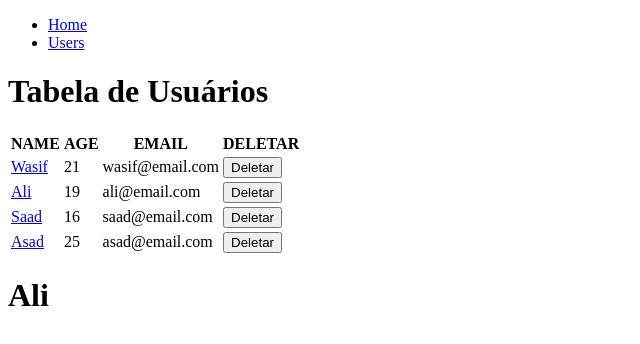
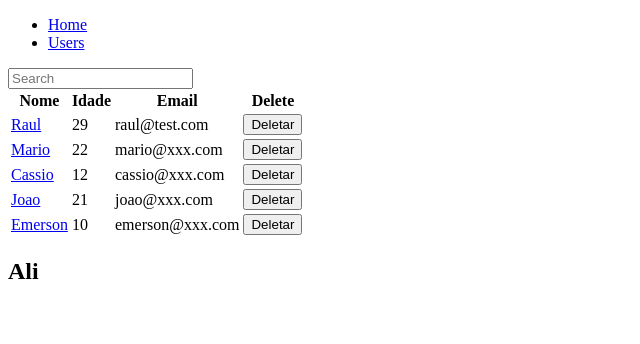
Before and after one commit to frenow/react-ex02, a React (Create React App) app: page /users/Ali in a window 1280 px wide. Shown: the top 344 px of the page, without its empty margins (0-640 px from the left). Built offline with nearby package versions, Linux system fonts and the light colour scheme.

Commit message:
add delet and filter

```diff
--- a/src/ApplicationRoutes.js
+++ b/src/ApplicationRoutes.js
@@ -1,12 +1,11 @@
 import React from "react";
 import { Route } from "react-router-dom";
-import { home, users, busca } from "./components";
+import { home, Users } from "./components";
 
 export const ApplicationRoutes = () => (
   <>
     <Route path="/" exact component={home} />
-    <Route path="/users/" component={users} />
-    <Route path="/busca/" component={busca} />
-    <Route path="/users/:name" component={users} />
+    <Route path="/users/" component={Users} />
+    <Route path="/users/:name" component={Users} />
   </>
 );
--- a/src/components/busca.js
+++ /dev/null
@@ -1,47 +0,0 @@
-import React from "react";
-
-export class busca extends React.Component {
-    constructor(props) {
-      super(props);
-      this.state = {
-        isGoing: true,
-        numberOfGuests: 2
-      };
-
-      this.handleInputChange = this.handleInputChange.bind(this);
-    }
-
-    handleInputChange(event) {
-      const target = event.target;
-      const value = target.type === 'checkbox' ? target.checked : target.value;
-      const name = target.name;
-
-      this.setState({
-        [name]: value
-      });
-    }
-
-    render() {
-      return (
-        <form>
-          <label>
-            Estão indo:
-            <input
-              name="isGoing"
-              type="checkbox"
-              checked={this.state.isGoing}
-              onChange={this.handleInputChange} />
-          </label>
-          <br />
-          <label>
-            Número de convidados:
-            <input
-              name="numberOfGuests"
-              type="number"
-              value={this.state.numberOfGuests}
-              onChange={this.handleInputChange} />
-          </label>
-        </form>
-      );
-    }
-  }
--- a/src/components/index.js
+++ b/src/components/index.js
@@ -1,3 +1,2 @@
-export { users } from "./users";
+export { Users } from "./users";
 export { home } from "./home";
-export { busca } from "./busca";
--- a/src/components/users.js
+++ b/src/components/users.js
@@ -1,76 +1,101 @@
 import React from "react";
 import {Link} from 'react-router-dom';
 
-export class users extends React.Component {
+let users = [
+   {
+     name: 'Raul',
+     age: 29,
+     email: 'raul@test.com',
+   },
+   {
+      name: 'Mario',
+      age: 22,
+      email: 'mario@xxx.com',
+    },
+    {
+      name: 'Cassio',
+      age: 12,
+      email: 'cassio@xxx.com',
+    },
+    {
+      name: 'Joao',
+      age: 21,
+      email: 'joao@xxx.com',
+    },
+    {
+      name: 'Emerson',
+      age: 10,
+      email: 'emerson@xxx.com',
+    },
+];
+
+export class Users extends React.Component {
 
    constructor(props) {
-       super(props)
+      super(props);
+
       this.state = {
-          usuarios: [
-             { name: 'Wasif', age: 21, email: 'wasif@email.com',deletar:'' },
-             { name: 'Ali', age: 19, email: 'ali@email.com',deletar:'' },
-             { name: 'Saad', age: 16, email: 'saad@email.com',deletar:'' },
-             { name: 'Asad', age: 25, email: 'asad@email.com',deletar:'' }
-          ]
+          users: users,
+          result: users,
+      };
+      this.filterList = this.filterList.bind(this);
+  }
+
+//  componentWillReceiveProps(nextProps) {
+//      this.setState({
+//          users: nextProps.users,
+//      });
+//  }
+
+//    componentDidUpdate(nextProps) {
+//          this.setState({
+//            users: nextProps.users,
+//         });
+//   }
+
+  filterList(event) {
+      let value = event.target.value;
+      let users = this.state.users, result=[];
+      result = users.filter((user)=>{
+          return user.name.toLowerCase().search(value) !== -1;
+      });
+      this.setState({result});
+  }
+
+deletUser(e, param) {
+   let users = this.state.users;
+
+   for(var i=0 ; i < users.length; i++)
+   {
+     if(users[i].name === param){
+        users.splice(i, 1);
      }
    }
-    componentDidUpdate(prevProps, prevState) {
-        if (prevProps.data !== this.props.data) {
-
-        }
+   this.setState({users});
+   e.preventDefault();
 }
 
-    renderTableHeader() {
-       let header = Object.keys(this.state.usuarios[0])
-       return header.map((key, index) => {
-          return <th key={index}>{key.toUpperCase()}</th>
-       })
+render(){
+
+   const nome = this.props.match.params.name;
+
+   const userList = this.state.result.map((user) => {
+     return <tr><td><Link to={'/users/'+user.name}>{user.name}</Link></td><td>{user.age}</td><td>{user.email}</td><td><button onClick={(e) => this.deletUser(e, user.name)}>Deletar</button></td></tr>;
+   });
+
+   if (nome) {
+      return ( <div><h2>{nome}</h2></div>)
    }
 
-    renderTableData() {
-        function deletarUser(e, param) {
-            e.preventDefault();
-            console.log(param);
-            //for(var i=0 ; i < this.usuarios.length; i++)
-           //{
-           //     if(this.usuarios[i].value==param)
-           //         this.usuarios.splice(i);
-           //     console.log(this.usuarios[i]);
-           // }
-        }
-
-       return this.state.usuarios.map((usuarios, index) => {
-          const { name, age, email } = usuarios //destructuring
-          return (
-             <tr>
-                <td><Link to={'/users/'+name}>{name}</Link></td>
-                <td>{age}</td>
-                <td>{email}</td>
-                <td><button onClick={(e) => deletarUser(e, name)}>Deletar</button></td>
-             </tr>
-          )
-       })
-    }
-
-    render() {
-       const nome = this.props.match.params.name;
-       if (nome) {
-            return ( <div><busca /><h1 id='title'>{nome}</h1></div>)
-       } else {
-        return (
-            <>
-            <div>
-               <h1 id='title'>Tabela de Usuários</h1>
-               <table id='users'>
+  return(<div>
+    <input type="text" placeholder="Search" onChange={this.filterList}/>
+                <table>
                   <tbody>
-                     <tr>{this.renderTableHeader()}</tr>
-                     {this.renderTableData()}
+                     <tr><th>Nome</th><th>Idade</th><th>Email</th><th>Delete</th></tr>
+                     {userList}
                   </tbody>
                </table>
     </div>
-            </>
-         )
-
+  );
 }
 }
- }
```
Also changed, not shown: 1 other file (tests, documents, lock files or other folders). Lines whose indentation alone changed are shown as unchanged.
